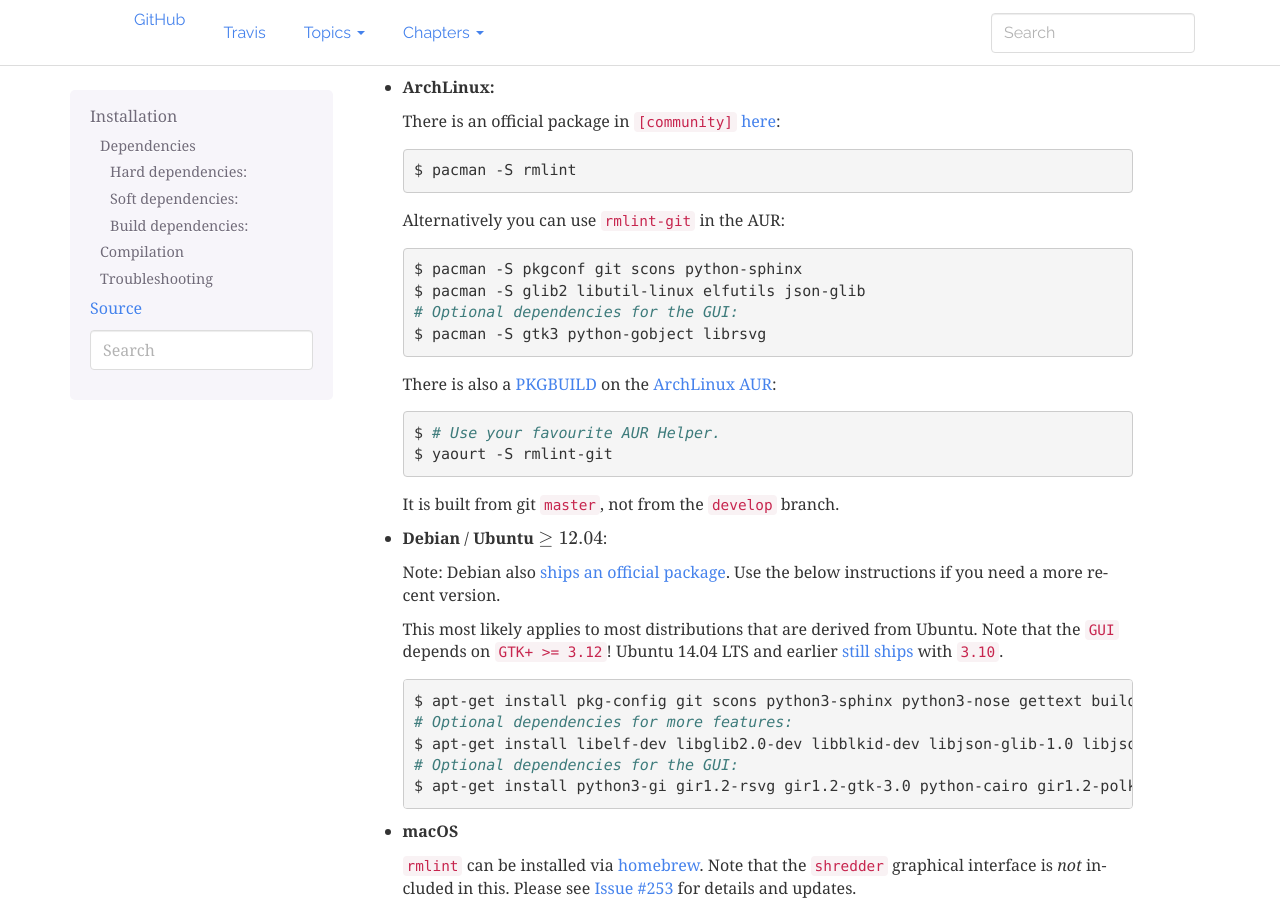
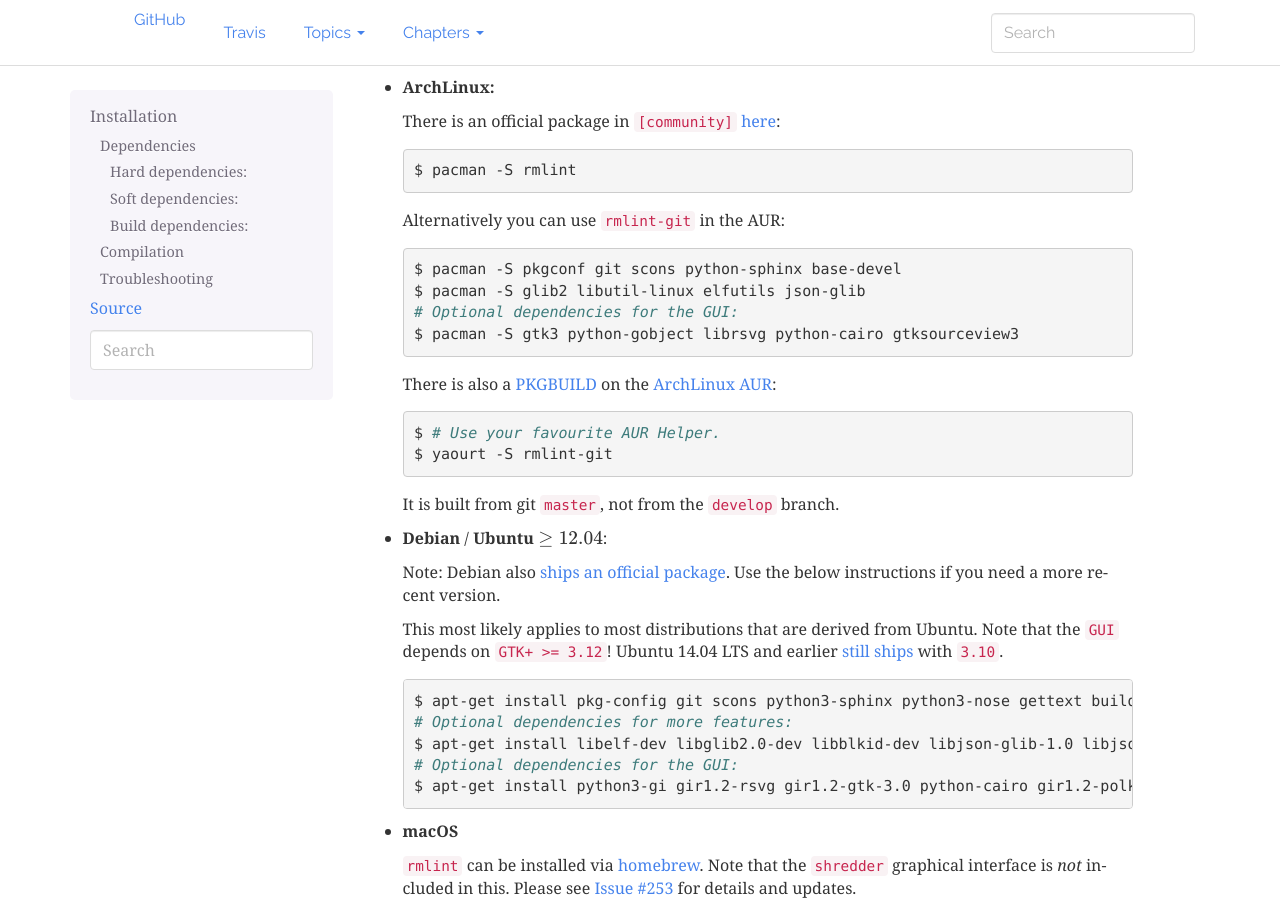
Before and after one commit to sahib/rmlint, a Sphinx documentation site: the page built from docs/install.rst, in a window 1280 px wide and 900 px high, scrolled down 961 px. Built offline with Sphinx 7.4.7, drawn with Linux system fonts in a browser that asks for light colours.

```diff
--- a/docs/install.rst
+++ b/docs/install.rst
@@ -68,10 +68,10 @@ Here's a list of readily prepared commands for known operating systems:
 
   .. code-block:: bash
 
-    $ pacman -S pkgconf git scons python-sphinx
+    $ pacman -S pkgconf git scons python-sphinx base-devel
     $ pacman -S glib2 libutil-linux elfutils json-glib
     # Optional dependencies for the GUI:
-    $ pacman -S gtk3 python-gobject librsvg
+    $ pacman -S gtk3 python-gobject librsvg python-cairo gtksourceview3
 
   There is also a `PKGBUILD`_ on the `ArchLinux AUR`_:
 
```
